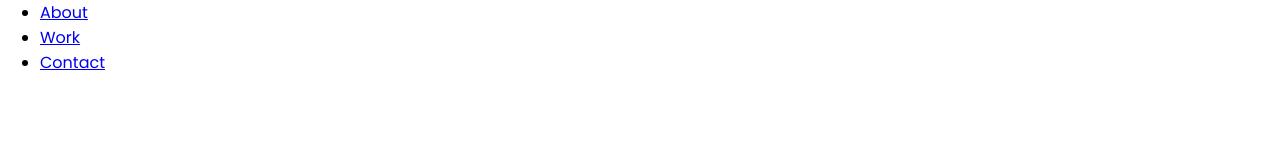
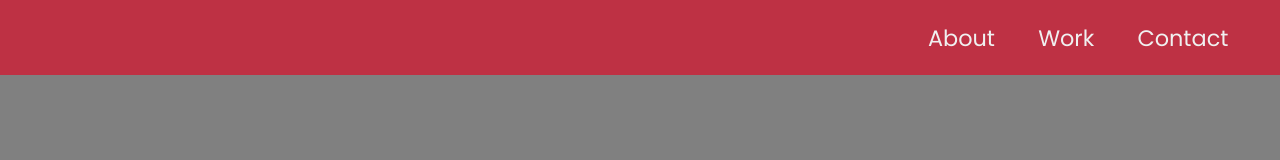
Before and after one commit to fnacarellidev/personal-portfolio, a plain HTML site: page index.html in a window 1280 px wide. Drawn offline with Linux system fonts and the light colour scheme.

Commit message:
navbar styles

```diff
--- a/styles.css
+++ b/styles.css
@@ -1,4 +1,48 @@
+:root {
+    --main-white: #f0f0f0;
+    --main-red: #be3144;
+    --main-blue: #45567d;
+    --main-gray: #303841;
+}
+
 * {
     margin: 0;
     font-family: "Poppins", sans-serif;
+    box-sizing: border-box;
 }
+
+body {
+    background-color: grey;
+}
+
+#navbar {
+    display: flex;
+    width: 100vw;
+    height: 75px;
+    background-color: var(--main-red);
+    justify-content: end;
+    position: fixed;
+}
+
+.navbar-content {
+    display: flex;
+    padding: 0;
+    list-style: none;
+    align-items: center;
+    margin-right: 30px;
+}
+
+.navbar-content a {
+    padding: 1.35rem;
+}
+
+.navbar-links {
+    text-decoration: none;
+    color: var(--main-white);
+    font-size: 1.4em;
+    height: 100%;
+}
+
+.navbar-links:hover {
+    background-color: var(--main-blue);
+}
```
